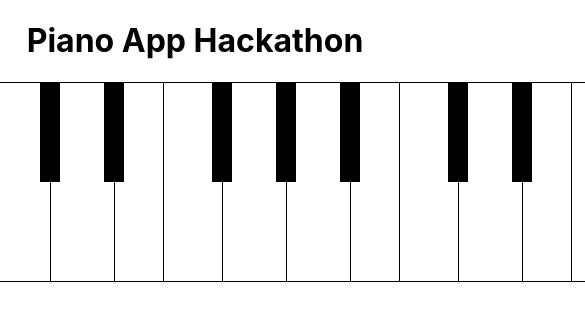
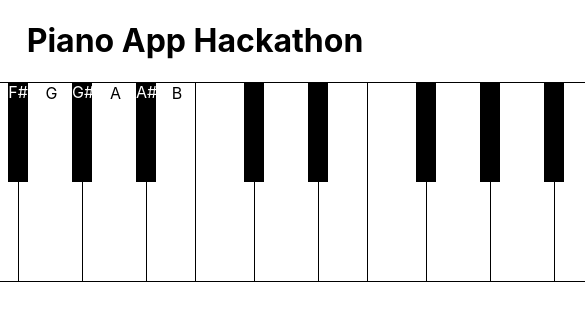
Before and after one commit to MikeOD92/here_comes_treble, a React (Create React App) app: page / in a window 390 px wide. Shown: the top 320 px of the page, 585 px wide, since content can reach past the window. Built offline with nearby package versions, Linux system fonts and the light colour scheme.

Commit message:
played with sizing for responsive keyboard no progress

```diff
--- a/src/App.js
+++ b/src/App.js
@@ -11,7 +11,7 @@ export default function App() {
     <div className='bigBoard'>
       <Octave pitch={4} showNote={true}/>
       <Octave pitch={5}/>
-      <Octave pitch={6}/>
+      {/* <Octave pitch={6}/> */}
     </div>
 
     </div>
```
